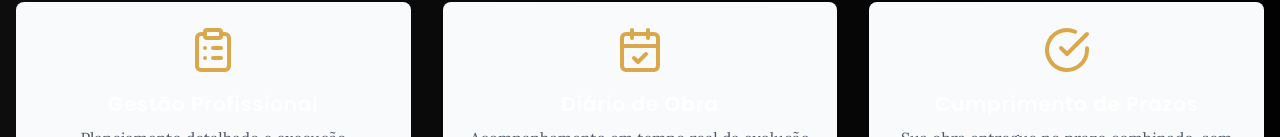
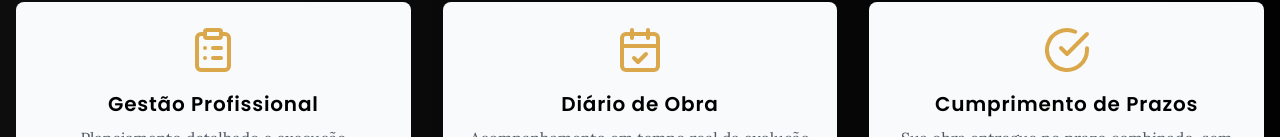
Before and after one commit to GuilhermeBarbosa16/Altus-Construtora, a React (Vite) app: page / in a window 1280 px wide. Shown: the part 1333-1470 px from the top of the page. Built offline with nearby package versions, Linux system fonts and the light colour scheme.

Commit message:
fix: Fundo Novo

```diff
--- a/src/App.tsx
+++ b/src/App.tsx
@@ -8,6 +8,8 @@ import ImageComparison from "./components/ImageComparison";
 import PhotoSlider from "./components/PhotoSlider";
 import emailjs from '@emailjs/browser';
 import imgtexto from '../src/assets/IMG_01.jpg'
+import fundo1 from '../src/assets/FUNDO V1.png'
+import fundo2 from '../src/assets/FUNDO V2.png'
 
 // CSS para o fundo com animação
 import './index.css'; // Certifique-se de que o CSS está importado
@@ -142,7 +144,7 @@ function App() {
         <div
           className="absolute inset-0 z-0 bg-cover bg-center bg-no-repeat"
           style={{
-            backgroundImage: 'url(https://images.unsplash.com/photo-1503387762-592deb58ef4e)',
+            backgroundImage: `url(${fundo2})`,
             filter: 'brightness(0.3)',
           }}
         />
@@ -167,7 +169,7 @@ function App() {
                       </button>
                     </a>
                   </div>
-                  <div className="form-container ">
+                  <div className="form-container">
                     <h2 className="form-title">Fale com um especialista</h2>
                     <form ref={form} onSubmit={handleSubmit} className="space-y-4">
                       <div>
@@ -262,7 +264,7 @@ function App() {
             ].map(({ icon: Icon, title, desc }, i) => (
               <div key={i} className="flex flex-col items-center text-center p-6 bg-gray-50 rounded-lg hover:shadow-md transition-shadow">
                 <Icon className="w-12 h-12 mb-4 text-[#DAA84B]" /> {/* Aplicando a cor dourada */}
-                <h3 className="text-xl font-semibold mb-2">{title}</h3>
+                <h3 className="text-xl font-semibold mb-2 text-black">{title}</h3>
                 <p className="text-gray-600">{desc}</p>
               </div>
             ))}
@@ -306,7 +308,7 @@ function App() {
           <div className="mb-16"></div>
           <div className="grid md:grid-cols-2 gap-8">
             <div className="bg-gray-100 p-8 rounded-lg mb-4">
-              <h3 className="text-xl text-black font-semibold mb-4">Problemas Comuns</h3>
+              <h3 className="text-xl font-semibold mb-4">Problemas Comuns</h3>
               <ul className="space-y-4">
                 <li className="flex items-center text-red-600">
                   <span className="mr-2">✕</span> Atrasos constantes
```
Also changed, not shown: src/assets/FUNDO V1.png (added), src/assets/FUNDO V2.png (added).
